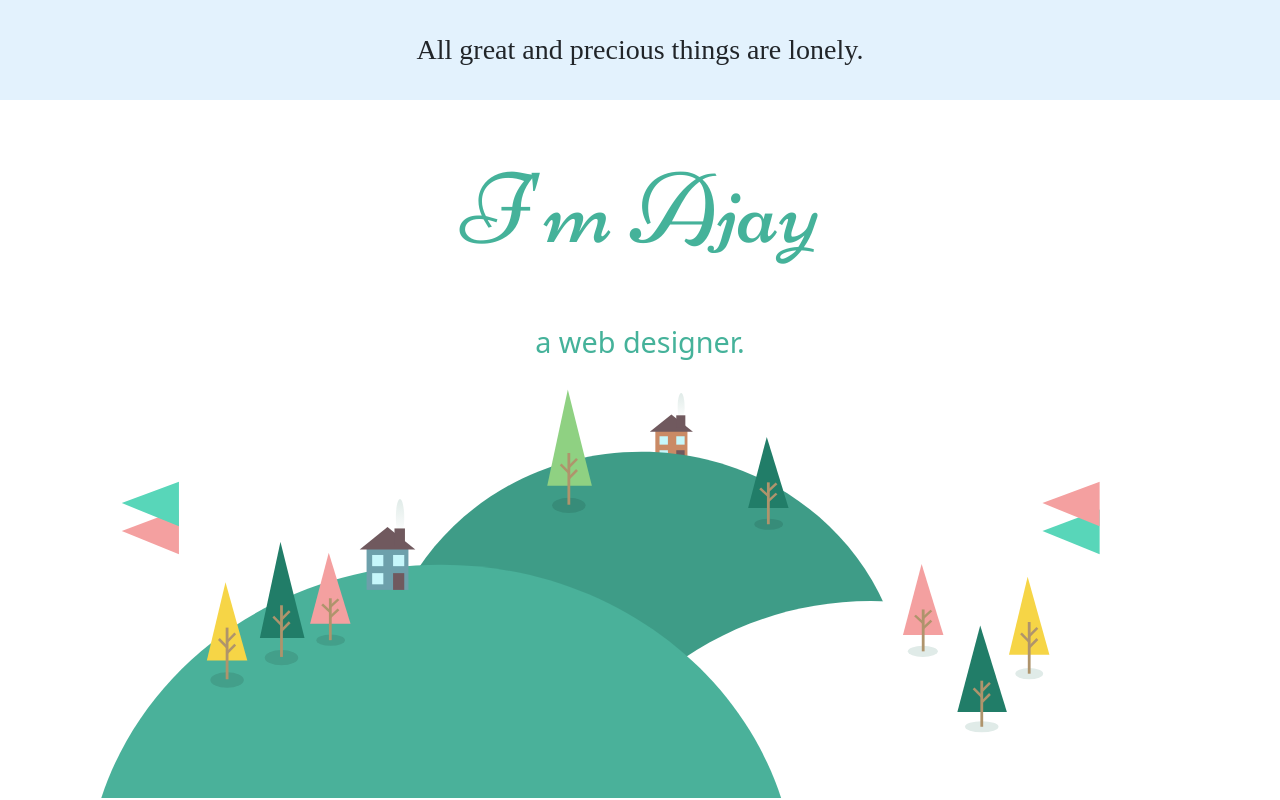
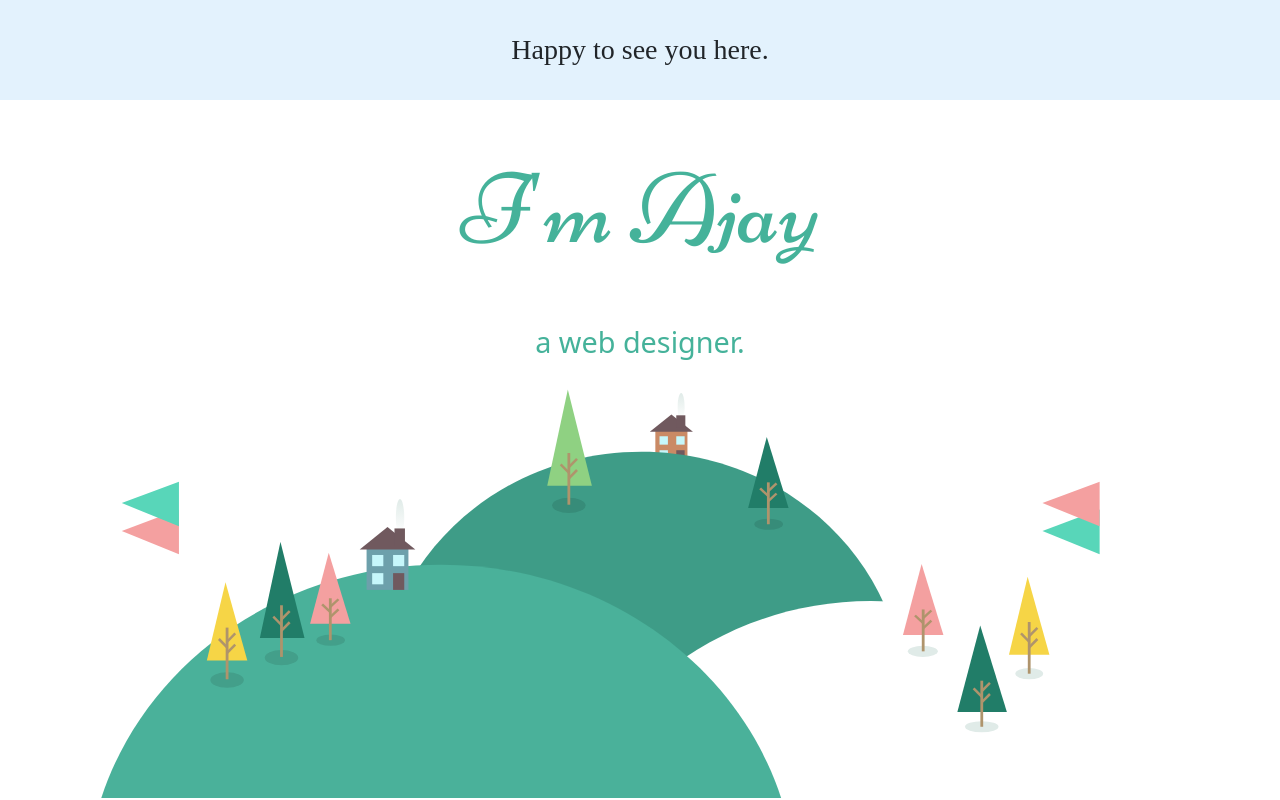
Before and after one commit to Ajay-kumar143/webpage, a plain HTML site: page index.html in a window 1280 px wide. Shown: the top 800 px of the page. Drawn offline with nearby package versions, Linux system fonts and the light colour scheme; a web font is replaced by a local one.

Commit message:
Update index.html

```diff
--- a/index.html
+++ b/index.html
@@ -30,7 +30,7 @@
     <section id="top">
     <div class="nav">
       <h3 style="text-align: center; margin: 0 auto; font-family:Sofia">
-        All great and precious things are lonely.
+        Happy to see you here.
       </h3>
     </div>
     <div class="top">
```
